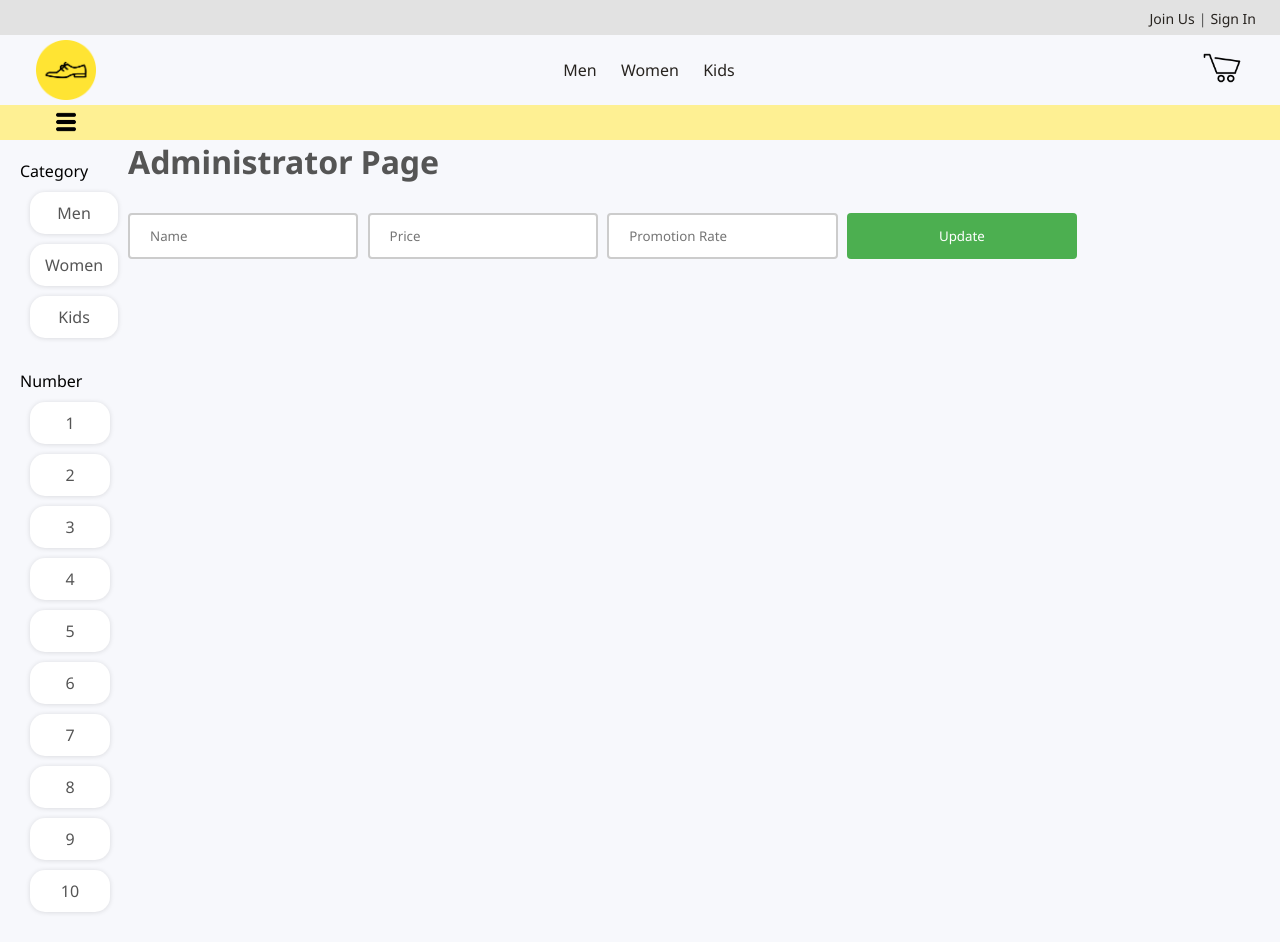
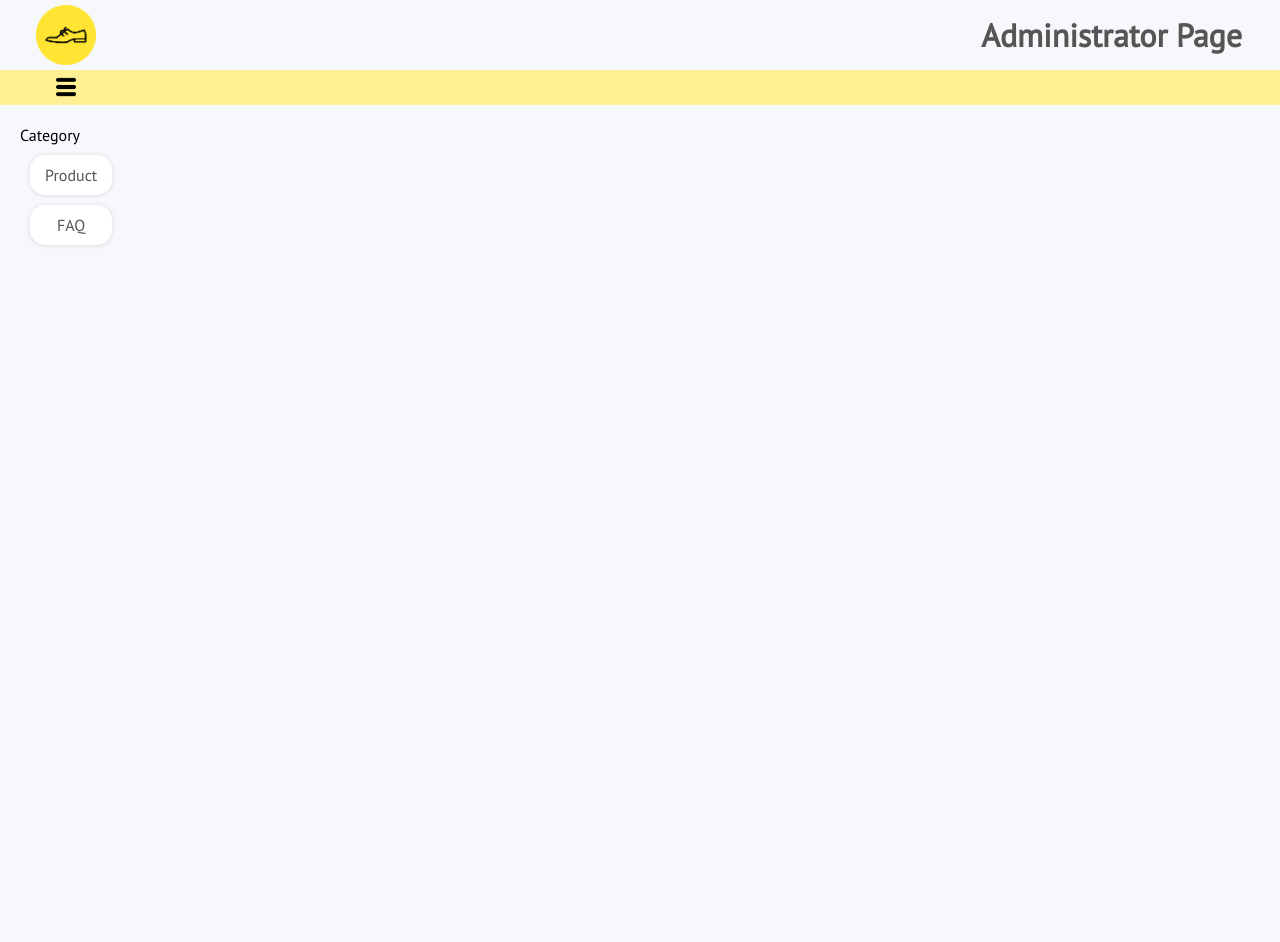
Before and after one commit to rickieleehao/WebStore, a PHP site: page /admin.php in a window 1280 px wide. After the commit the page ends 246 px from the top, so only its background shows below. Run offline with PHP 8.4, Linux system fonts and the light colour scheme.

Commit message:
add adminheader

```diff
--- a/admin.php
+++ b/admin.php
@@ -16,39 +16,16 @@
 </head>
 
 <body>
-    <?php include "./component/header.php"; ?>
+    <?php include "./component/adminheader.php"; ?>
     <?php include "./component/navigator.php"; ?>
 
         <div class = "button_grp">
         <ul class = "nobullet">
             <label>Category</label>
-            <li class= "button">Men</li>
-            <li class= "button">Women</li>
-            <li class= "button">Kids</li><br>
-        <ul class = "nobullet">
-            <label>Number</label>
-            <li class= "button">1</li>
-            <li class= "button">2</li>
-            <li class= "button">3</li>
-            <li class= "button">4</li>
-            <li class= "button">5</li>
-            <li class= "button">6</li>
-            <li class= "button">7</li>
-            <li class= "button">8</li>
-            <li class= "button">9</li>
-            <li class= "button">10</li>
+            <li class= "button">Product</li>
+            <li class= "button">FAQ</li><br/>
         </ul>
         </div>
-
-        <h1>Administrator Page</h1><br/>
-        <form class="formclass">
-            <input type= "text" id= "name" name= "name" placeholder= "Name">
-            <input type= "text" id= "price" name= "price" placeholder= "Price">
-            <input type= "text" id= "promoRate" name= "promoRate" placeholder= "Promotion Rate">
-            <input type="submit" value="Update">
-        </form>
-
-
 
 </body>
 
--- /dev/null
+++ b/component/adminheader.php
@@ -0,0 +1,6 @@
+<div class="headerWrapper">
+    <div class="header">
+        <img id="logo" src="./img/web_iconMain.png" alt="footwearLogo">
+        <h1>Administrator Page</h1>
+    </div>
+</div>
```
